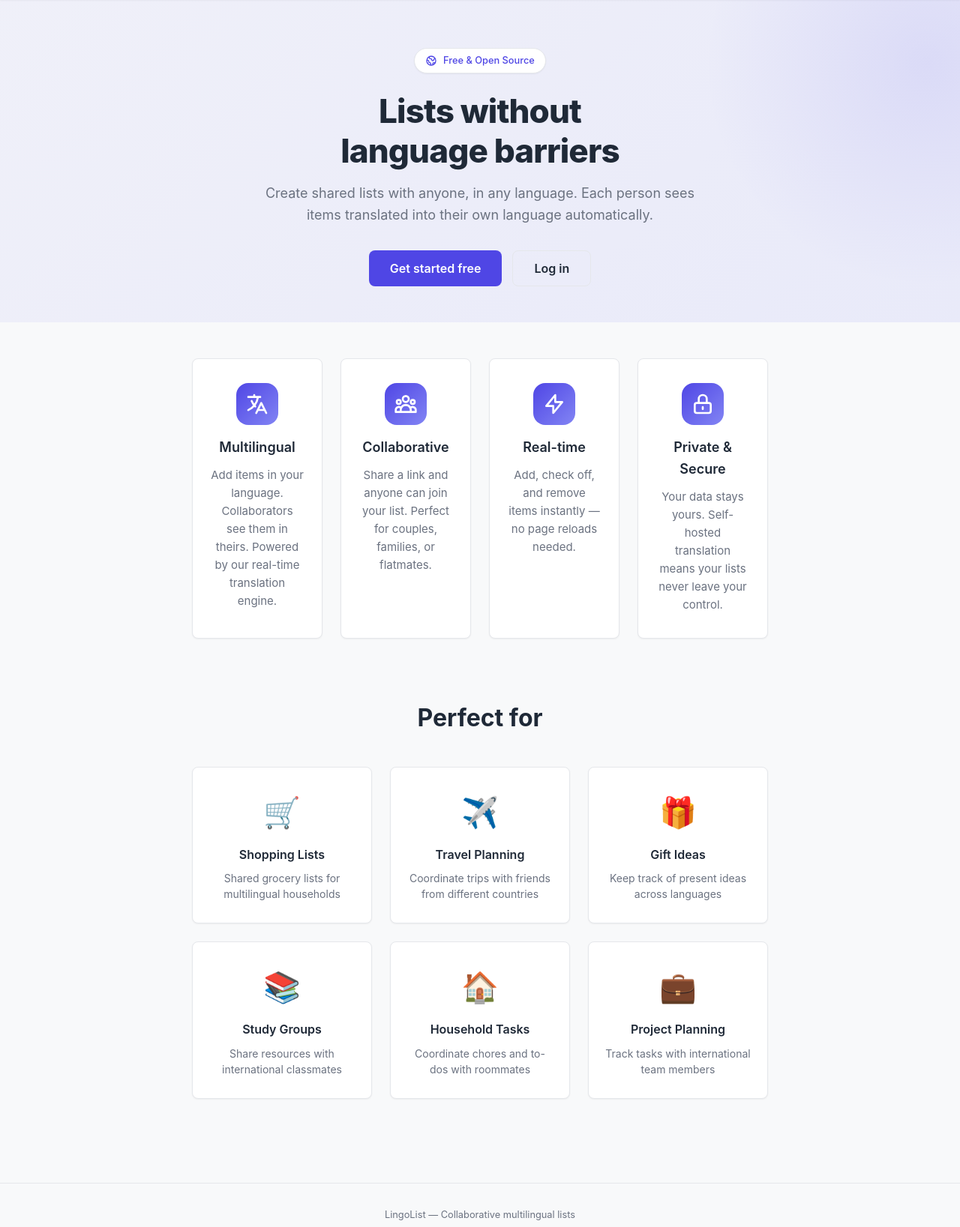
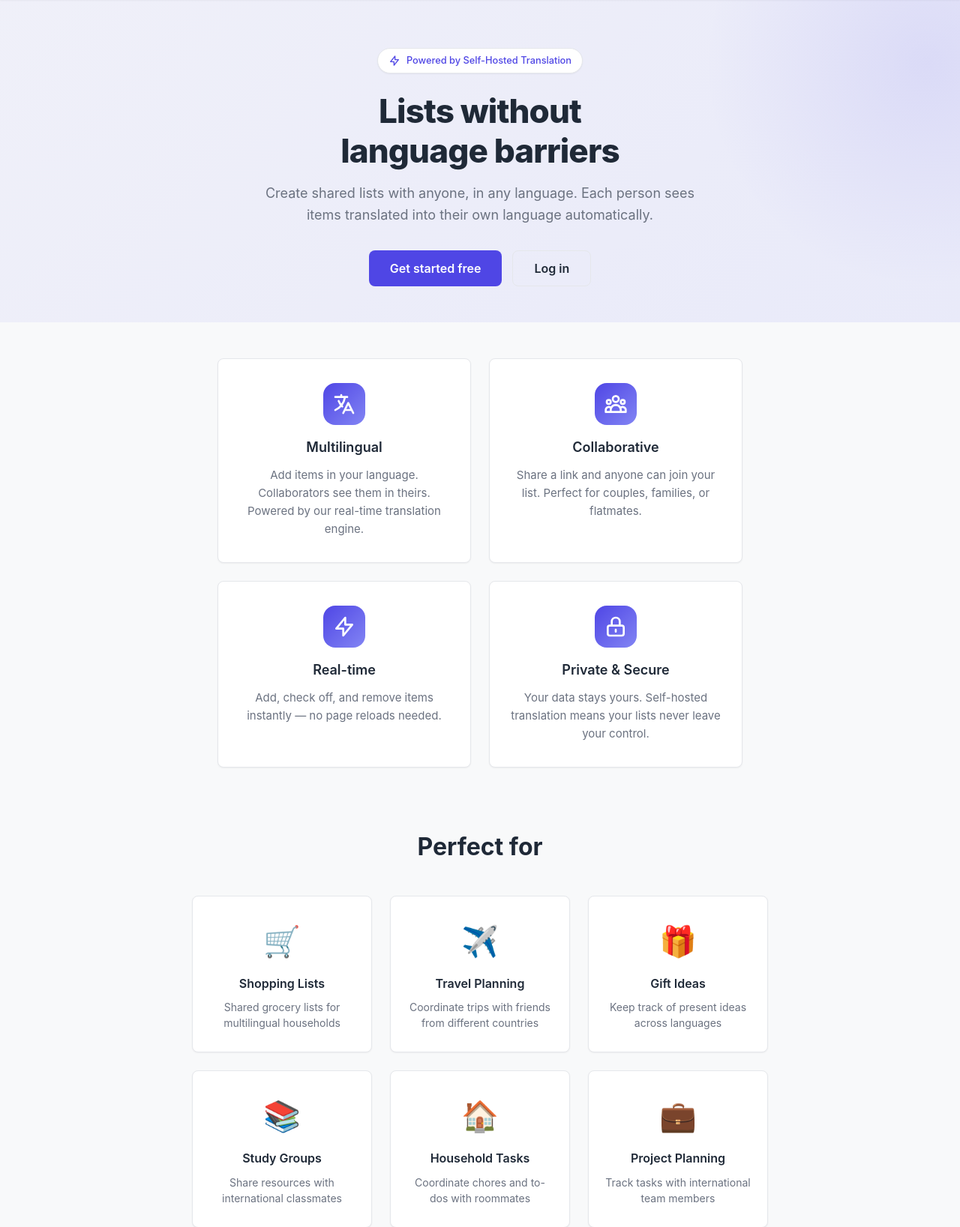
Before and after one commit to gribboa/lingo-list, a Django app: page / in a window 1280 px wide. Shown: the part 57-1694 px from the top of the page at 75% size. Run offline with Django 5.2, Linux system fonts and the light colour scheme; some libraries are stand-ins or nearby versions.

Commit message:
Change features to 2x2 grid and update badge text
Co-authored-by: gribboa <51855393+gribboa@users.noreply.github.com>

```diff
--- a/static/css/style.css
+++ b/static/css/style.css
@@ -399,7 +399,9 @@ textarea.form-input {
 
 @media (min-width: 900px) {
     .features {
-        grid-template-columns: repeat(4, 1fr);
+        grid-template-columns: repeat(2, 1fr);
+        max-width: 700px;
+        margin: 0 auto;
     }
 }
 
--- a/templates/landing.html
+++ b/templates/landing.html
@@ -8,9 +8,9 @@
         <div class="hero">
             <div class="hero-badge">
                 <svg xmlns="http://www.w3.org/2000/svg" fill="none" viewBox="0 0 24 24" stroke="currentColor">
-                    <path stroke-linecap="round" stroke-linejoin="round" stroke-width="2" d="M3.055 11H5a2 2 0 012 2v1a2 2 0 002 2 2 2 0 012 2v2.945M8 3.935V5.5A2.5 2.5 0 0010.5 8h.5a2 2 0 012 2 2 2 0 104 0 2 2 0 012-2h1.064M15 20.488V18a2 2 0 012-2h3.064M21 12a9 9 0 11-18 0 9 9 0 0118 0z" />
+                    <path stroke-linecap="round" stroke-linejoin="round" stroke-width="2" d="M13 10V3L4 14h7v7l9-11h-7z" />
                 </svg>
-                <span>{% trans "Free & Open Source" %}</span>
+                <span>{% trans "Powered by Self-Hosted Translation" %}</span>
             </div>
             <h1>{% trans "Lists without" %}<br>{% trans "language barriers" %}</h1>
             <p class="subtitle">
```
